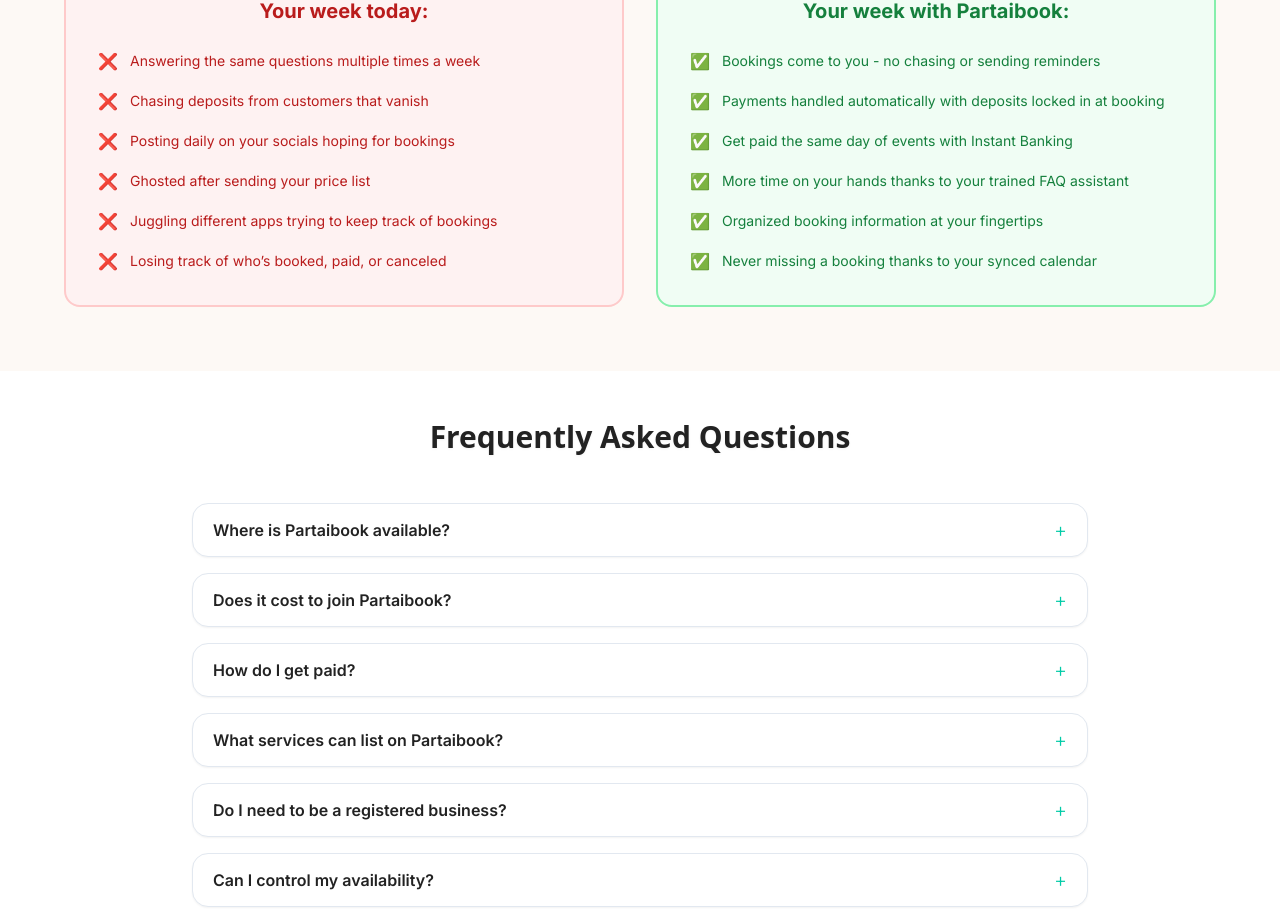
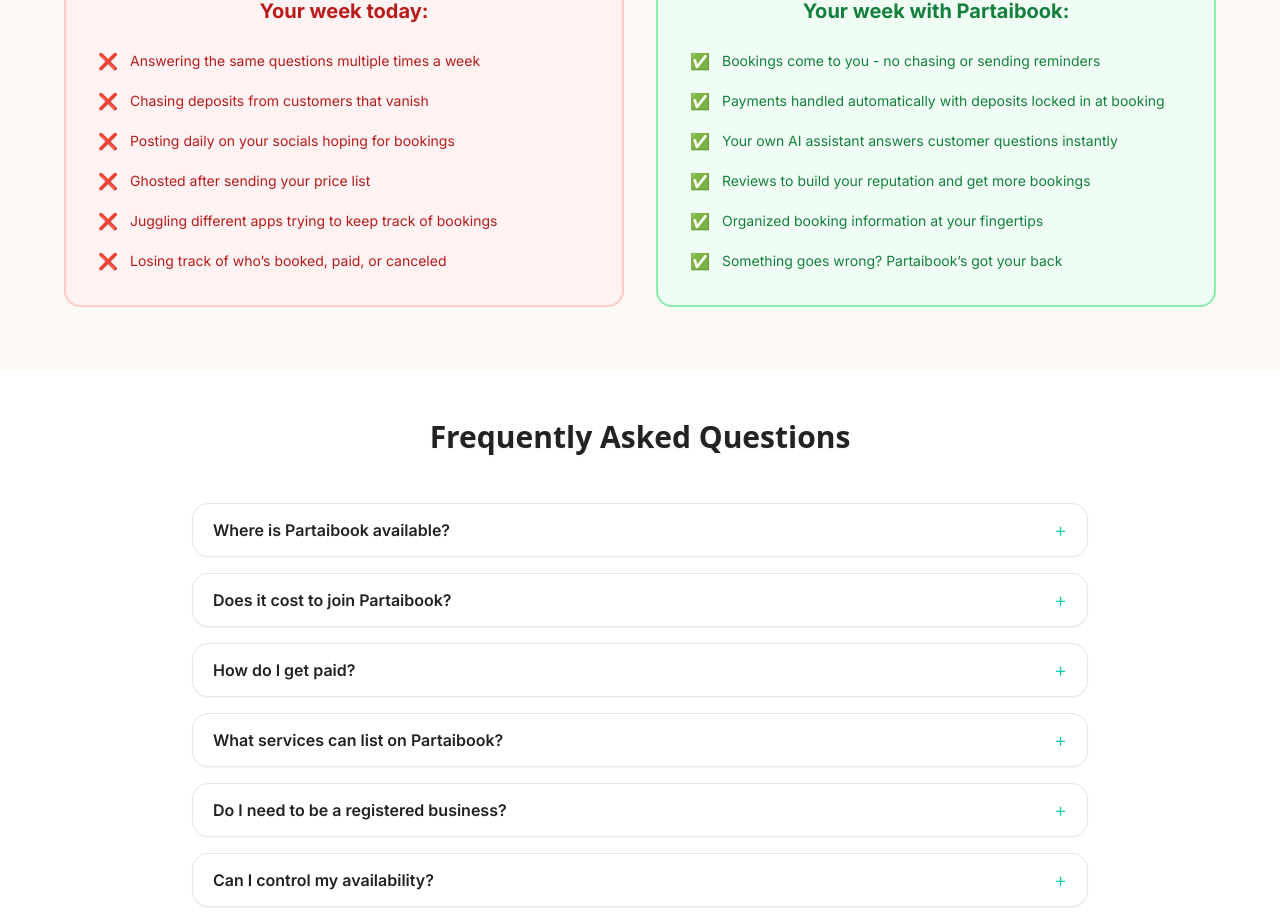
Before and after one commit to orlamag89/partaibookvendors.com, a Next.js app: page / in a window 1280 px wide. Shown: the part 2715-3637 px from the top of the page. Built offline with nearby package versions, Linux system fonts and the light colour scheme.

Commit message:
Update FAQ content and comparison section text

```diff
--- a/src/app/page.tsx
+++ b/src/app/page.tsx
@@ -607,10 +607,10 @@
                 {[
                   "Bookings come to you - no chasing or sending reminders",
                   "Payments handled automatically with deposits locked in at booking",
-                  "Get paid the same day of events with Instant Banking",
-                  "More time on your hands thanks to your trained FAQ assistant",
+                  "Your own AI assistant answers customer questions instantly",
+                  "Reviews to build your reputation and get more bookings",
                   "Organized booking information at your fingertips",
-                  "Never missing a booking thanks to your synced calendar"
+                  "Something goes wrong? Partaibook’s got your back"
                 ].map((item, idx) => (
                   <div key={idx} className="flex items-center gap-3">
                     <span className="text-green-500 text-base">✅</span>
@@ -634,11 +634,11 @@
             {[
               {
                 question: "Where is Partaibook available?",
-                answer: "We're launching in New York City first! If you're a vendor based in the Bronx, Queens, or Brooklyn, you'll be the first vendors who can create profiles and take bookings as soon as we launch. We're expanding to Manhattan, Staten Island, and other cities soon after - join the waitlist to be first in line when we reach your area. You'll need to be registered as a business or sole trader with your local tax authority and accept digital payments."
+                answer: "We're launching in New York City first! If you're a vendor based in the Bronx, Queens, or Brooklyn, you'll be the first vendors who can create profiles and take bookings as soon as we launch. We're expanding to Manhattan, Staten Island, and other cities soon after - join the waitlist to be first in line when we reach your area."
               },
               {
                 question: "Does it cost to join Partaibook?",
-                answer: "Nope, it’s free to create your profile and showcase your services. Founding members get 90 days fee-free bookings, we'll take 0% commission. After 90 days, we only take 5% of the deposit (not the full booking amount) as a platform fee. You keep the majority of your earnings! There are no hidden costs or montlhly charges."
+                answer: "No! It’s free to create your profile and showcase your services. Founding members get 90 days fee-free bookings, we'll take 0% commission. After 90 days, we only take 5% of the deposit (not the full booking amount) as a platform fee. You keep the majority of your earnings! There are no hidden costs or montlhly charges."
               },
               {
                 question: "How do I get paid?",
@@ -654,23 +654,23 @@
               },
               {
                 question: "Can I control my availability?",
-                answer: "For now, you can set your availability by either manually editing the calendar in the dashboard, or uploading a photo of your handwritten bookings (even a screenshot of your digital calendar) and the AI will fill in the dates for you. You'll also be able to add buffer time between orders and black out days you're unavailable. Editing your availability can be updated easily in the dashboard, and we’ll notify you when new bookings come in."
+                answer: "Absolutely, you can set your availability by either manually editing the calendar in the dashboard, or uploading a photo of your handwritten bookings (even a screenshot of your digital calendar) and the AI will fill in the dates for you. You'll also be able to add buffer time between orders and black out days you're unavailable. Editing your availability can be updated easily in the dashboard, and we’ll notify you when new bookings come in."
               },
               {
                 question: "What happens if a customer cancels?",
-                answer: "We include flexible cancellation policies which protects you. Deposits are non-refundable unless the customer cancels within the agreed window, typically 48 or 72 hours before the event. We’ll also notify you of any cancellations so you can adjust your schedule accordingly."
+                answer: "If they cancel last minute you'll still keep the deposit, minus the 5% platform fee. If they cancel within the agreed window of your cancellation terms, they'll be refunded.  48 or 72 hours before the event. When a customer cancels you'll be notified immediately."
               },
               {
                 question: "Can I invite my own clients to book me here?",
-                answer: "Yes! You can share your unique booking link with your clients, allowing them to book your services directly through PartaiBook. As a founding member, you’ll also receive a referral code for up to 5 clients - each one gets $10 off their booking which will help you build verified reviews to boost your profile and ranking. Everyone wins."
+                answer: "Yes! You can share your unique booking link with your clients, allowing them to book your services directly through PartaiBook. As a founding member, we'll also give you referral codes for your first 5 clients - each one gets $10 off their booking. This helps you build verified reviews and grow faster."
               },
               {
                 question: "What’s the AI FAQ Assistant?",
-                answer: "You can train your very own mini assistant to answer common questions from customers (like delivery, pricing, or custom options). This saves you time and improves your response rate. You'll be able to edit the answers and add new questions as needed, so it’s always up-to-date with your offerings. Over time, it learns from your interactions to provide even better responses."
+                answer: "You can train your very own mini assistant to answer common questions from customers (like delivery, pricing, or custom options) so you don't have to. This saves you time and improves your response rate. You'll be able to edit your answers and add new questions anytime, so it’s always up-to-date with your offerings. Over time, it learns from your interactions to provide even better responses."
               },
               {
                 question: "How do I get started?",
-                answer: "Right now we’re inviting vendors to join our waitlist. Once you sign up, we’ll send you an invite to create your profile and get started. We’re launching soon, so you’ll be one of the first to experience PartaiBook!"
+                answer: "Right now we’re inviting vendors to join our waitlist, just click the orange buttons on site and drop your details. We'll notify you the moment vendor profiles go live."
               }
             ].map((faq, idx) => (
               <FAQItem key={idx} question={faq.question} answer={faq.answer} />
```
